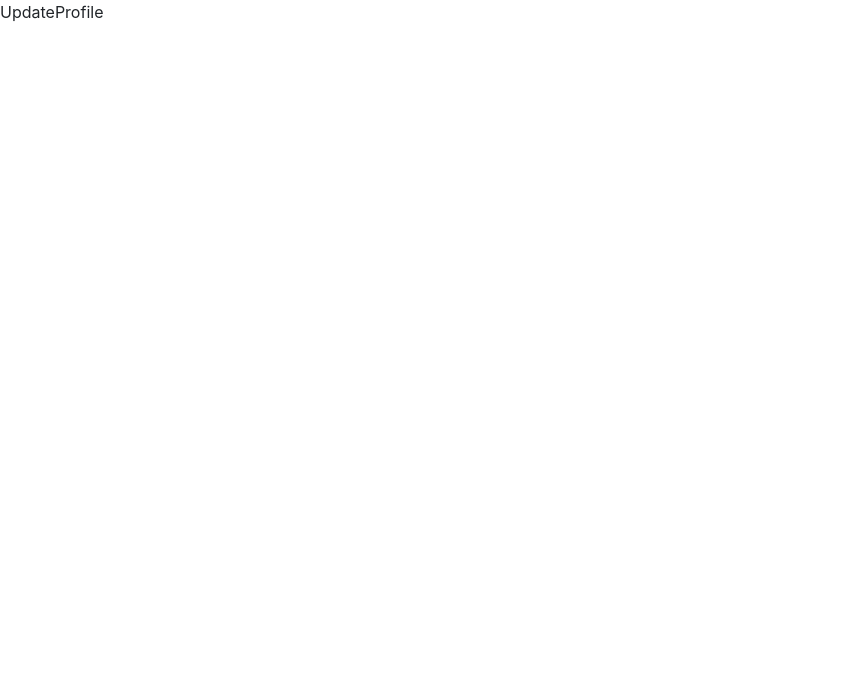
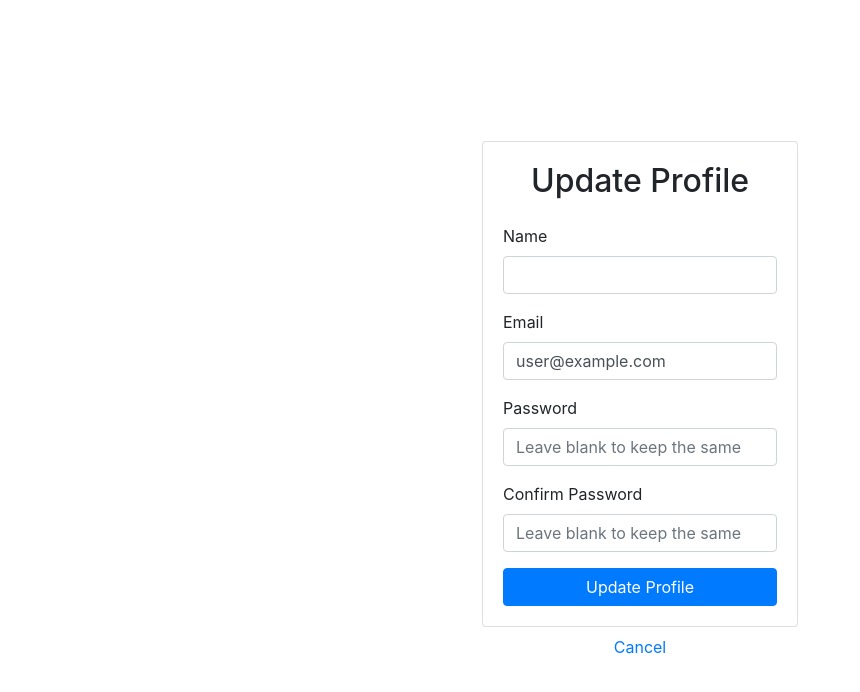
Before and after one commit to mishra7731/FirebaseAuth, a React (Create React App) app: page /update-profile in a window 1280 px wide. Shown: the top 692 px of the page, without its empty margins (0-860 px from the left). Built offline with nearby package versions, Linux system fonts and the light colour scheme; no server answers; sample sign-in values are in the browser's storage.

Commit message:
DEPLOYED in firebase

```diff
--- a/src/App.js
+++ b/src/App.js
@@ -4,14 +4,14 @@
 import {BrowserRouter, Link, Route, Switch} from "react-router-dom";
 import Dashboard from './components/Dashboard';
 import UpdateProfile from './components/UpdateProfile';
-
+import PrivateRoute from './PrivateRoute';
 function App() {
  return (
    <BrowserRouter>
-      <Route path = "/" exact component = {Dashboard}/>
+      <PrivateRoute path = "/" exact component = {Dashboard}/>
       <Route path = "/login" exact component = {Login}/>
       <Route path = "/signup" exact component = {Signup}/>
-      <Route path = "/update-profile" exact component = {UpdateProfile}/>
+      <PrivateRoute path = "/update-profile" exact component = {UpdateProfile}/>
 
    </BrowserRouter>
  );
--- /dev/null
+++ b/src/PrivateRoute.js
@@ -0,0 +1,23 @@
+import React from 'react';
+import {Route, Redirect} from 'react-router-dom';
+import {useAuth} from './context/AuthContext';
+
+const PrivateRoute = ({component : Component, ...rest})=> {
+    const { currentUser } = useAuth();
+    return(
+        <Route
+            {...rest}
+            render =
+            {(props) => {
+                return currentUser? (
+                <Component {...props}/>
+                ) : (
+                    <Redirect to = '/login'/>
+                );
+                }}
+        ></Route>
+    );
+
+
+}
+export default PrivateRoute;
--- a/src/components/UpdateProfile.js
+++ b/src/components/UpdateProfile.js
@@ -1,11 +1,88 @@
-import React from 'react';
+import React, {useRef, useState} from 'react';
+import {Button, Card, Form, Alert, Container} from 'react-bootstrap';
+import {useAuth} from './../context/AuthContext';
+import {Link, useHistory} from 'react-router-dom';
+const UpdateProfile = () => {
+    const nameRef = useRef();
+    const emailRef = useRef();
+    const passwordRef = useRef();
+    const confirmPasswordRef = useRef();
+    const history = useHistory();
+    const {updateEmail, updatePassword, currentUser} = useAuth();
+    const [error, setError] = useState();
+    const [loading, setLoading] = useState(false);
 
-const UpdateProfile = () => {
-    return (
-        <div>
-           UpdateProfile
-        </div>
-    )
-}
+        const handleSubmit = async(e) => {
+            e.preventDefault();
+
+            if(passwordRef.current.value !== confirmPasswordRef.current.value){
+                return setError('Passwords do not match!');
+            }
+
+
+                setLoading(true);
+                setError('');
+                const promises = []
+                if (emailRef.current.value !== currentUser.email){
+                    promises.push(updateEmail(emailRef.current.value));
+                }
+                if (passwordRef.current.value){
+                    promises.push(updatePassword(passwordRef.current.value));
+                }
+                Promise.all(promises).then(() => {
+                    history.push("/");
+                }).catch((error) => {setError(error)}).finally(() => {
+                    setLoading(false);
+                });
+
+
+        }
+
+
+    return(
+        <Container
+            className = "d-flex align-items-center justify-content-center"
+            style={{ minHeight: "100vh" }}>
+            <div classname = "w-100" style = {{ maxWidth: "400px" }}>
+            <Card>
+                <Card.Body>
+                    <h2 className = 'text-center mb-4'>Update Profile</h2>
+                    {error?
+                        (<Alert variant = "danger">{JSON.stringify(error)}</Alert>
+                        ) : (
+                            ""
+                        )}
+                    <Form onSubmit = {handleSubmit}>
+                        <Form.Group id = 'name'>
+                            <Form.Label>Name</Form.Label>
+                            <Form.Control ref={nameRef} type = 'text'/>
+                        </Form.Group>
+                        <Form.Group id = 'email'>
+                            <Form.Label>Email</Form.Label>
+                            <Form.Control ref={emailRef} type = 'email' required defaultValue = {currentUser.email}/>
+                        </Form.Group>
+                        <Form.Group id = 'password'>
+                            <Form.Label>Password</Form.Label>
+                            <Form.Control ref={passwordRef} type = 'password' required placeholder = 'Leave blank to keep the same'/>
+                        </Form.Group>
+                        <Form.Group id = 'confirm-password'>
+                            <Form.Label>Confirm Password</Form.Label>
+                            <Form.Control ref={confirmPasswordRef} type = "password" placeholder = 'Leave blank to keep the same'/>
+                        </Form.Group>
+                        <Button disabled={loading} className = "w-100" type = "submit">
+                            Update Profile
+                        </Button>
+                    </Form>
+                </Card.Body>
+            </Card>
+            <div className = "w-100 text-center mt-2">
+                <Link to = "/">Cancel</Link>
+
+            </div>
+            </div>
+        </Container>
+
+    );
+};
 
 export default UpdateProfile;
--- a/src/context/AuthContext.js
+++ b/src/context/AuthContext.js
@@ -20,6 +20,14 @@
 
     const logout =() =>{
         return auth.signOut();
+    };
+
+    const updateEmail = (email)=>{
+        return currentUser.updateEmail(email);
+    };
+
+    const updatePassword = (password) =>{
+        return currentUser.updatePassword(password);
     }
 
     useEffect(() => {
@@ -33,7 +41,9 @@
             currentUser,
             signup,
             login,
-            logout
+            logout,
+            updateEmail,
+            updatePassword
         }}>
             {props.children}
 
--- a/src/context/PrivateRoute.js
+++ /dev/null
@@ -1,2 +0,0 @@
-import React from 'react';
-impo
```
Also changed, not shown: src/components/Dashboard.js (+4 -7 lines), firebase.json (added), 2 other files (tests, documents, lock files or other folders).
